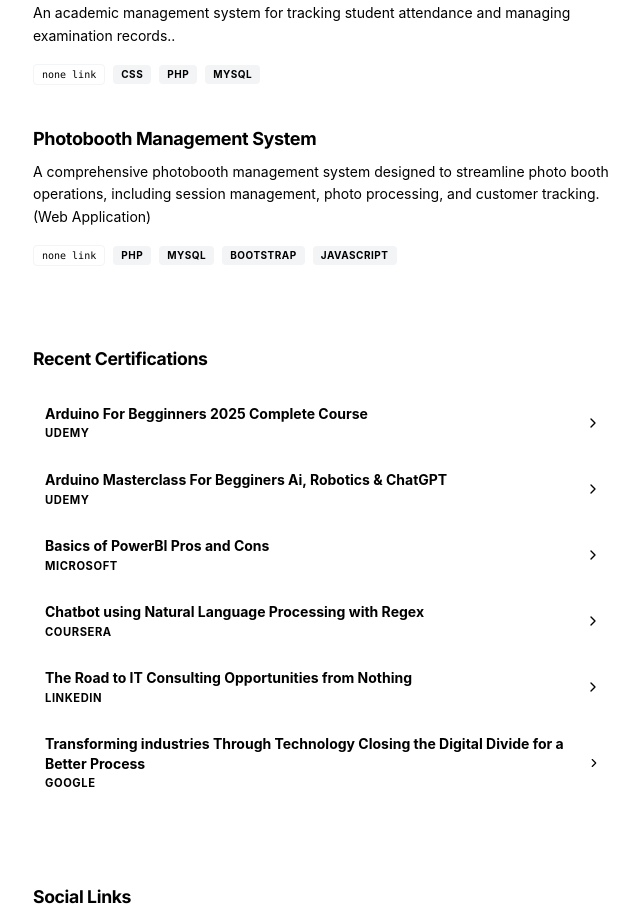
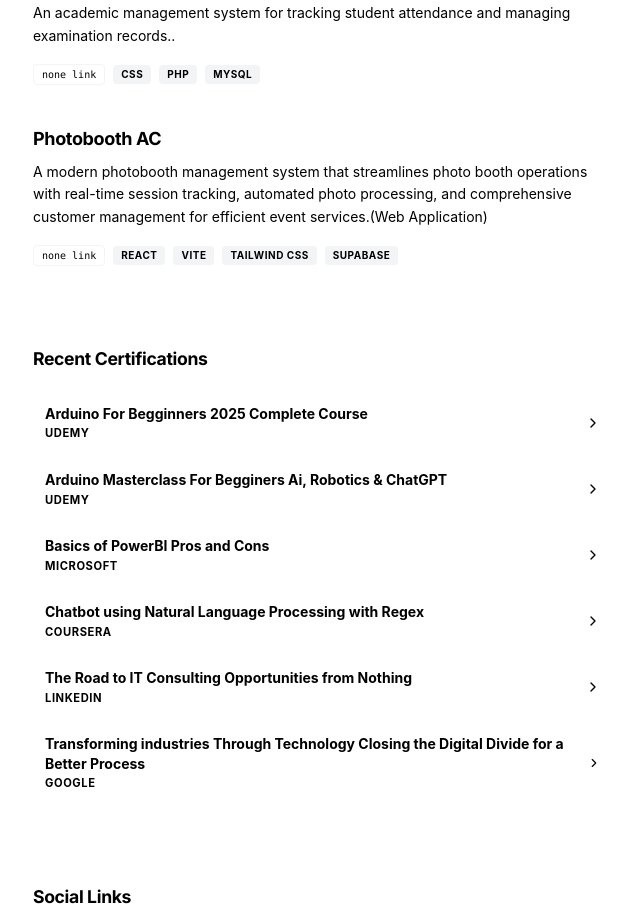
Before and after one commit to arrontuazon60892-cyber/portfolio-repo, a React (Vite) app: page / in a window 1280 px wide. Shown: the part 1560-2482 px from the top of the page, without its empty margins (81-721 px from the left). Built offline with nearby package versions, Linux system fonts and the light colour scheme.

Commit message:
def nila mb

```diff
--- a/src/App.jsx
+++ b/src/App.jsx
@@ -157,9 +157,9 @@ function App() {
                     link: "none link"
                   },
                   {
-                    title: "Photobooth Management System",
-                    description: "A comprehensive photobooth management system designed to streamline photo booth operations, including session management, photo processing, and customer tracking.(Web Application)",
-                    tags: ["Php", "MySQL", "Bootstrap", "JavaScript"],
+                    title: "Photobooth AC",
+                    description: "A modern photobooth management system that streamlines photo booth operations with real-time session tracking, automated photo processing, and comprehensive customer management for efficient event services.(Web Application)",
+                    tags: ["React", "Vite", "Tailwind CSS", "Supabase"],
                     link: "none link"
                   }
                 ].map((project, idx) => (
@@ -173,7 +173,7 @@ function App() {
                             setIsAttendanceOpen(true);
                         } else if (project.title === "Attendex: Attendance and Examination Management System") {
                             setIsAttendexOpen(true);
-                        } else if (project.title === "Photobooth Management System") {
+                        } else if (project.title === "Photobooth AC") {
                             setIsPhotoboothOpen(true);
                         }
                     }}
@@ -417,16 +417,16 @@ function App() {
       >
         <div className="flex flex-col gap-6">
             <header>
-                <h3 className="text-2xl font-bold tracking-tight">Photobooth Management System</h3>
+                <h3 className="text-2xl font-bold tracking-tight">Photobooth AC</h3>
                 <p className="text-sm mt-2 leading-relaxed">
-                    A comprehensive photobooth management system designed to streamline photo booth operations, including session management, photo processing, and customer tracking.
+                    A modern photobooth management system that streamlines photo booth operations with real-time session tracking, automated photo processing, and comprehensive customer management for efficient event services.
                 </p>
             </header>
 
             <PhotoboothCarousel isDark={isDark} />
 
             <div className="flex flex-wrap gap-2 pt-4 border-t border-slate-100 dark:border-slate-800">
-                {["Php", "MySQL", "Bootstrap", "JavaScript"].map(tag => (
+                {["React", "Vite", "Tailwind CSS", "Supabase"].map(tag => (
                     <span key={tag} className={cn(
                         "px-3 py-1 rounded-full text-xs font-bold uppercase tracking-widest",
                         isDark ? "bg-slate-800 text-white" : "bg-slate-100 text-black"
```
